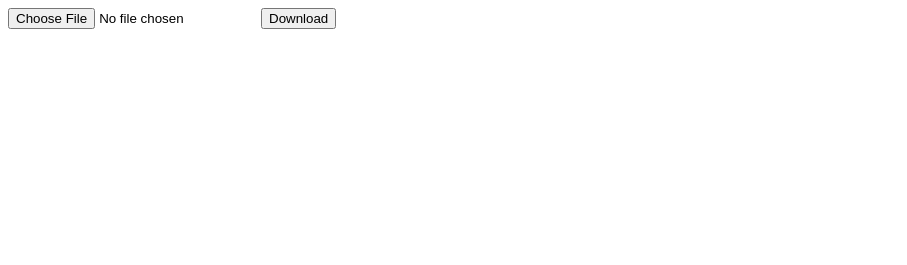
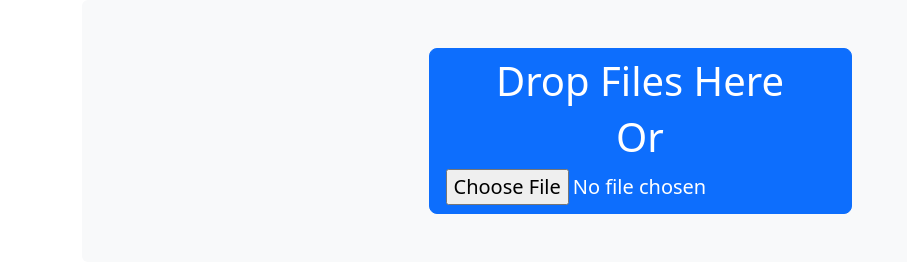
Before and after one commit to aferranteportfolio/FormatingCvsToTxtWebApp, a React app: page / in a window 1280 px wide. Shown: the whole page, without its empty margins (0-907 px from the left). Built offline with nearby package versions, Linux system fonts and the light colour scheme.

Commit message:
added bootstrap, added drag and drop functionality to read CSV files and take them into the state, added guidelines for the project

```diff
--- a/package.json
+++ b/package.json
@@ -12,6 +12,7 @@
   "author": "",
   "license": "ISC",
   "dependencies": {
+    "bootstrap": "^5.2.3",
     "express": "^4.18.2",
     "papaparse": "^5.3.2",
     "react": "^18.2.0",
--- a/src/index.js
+++ b/src/index.js
@@ -2,16 +2,18 @@ import React from 'react';
 import ReactDOM from 'react-dom';
 import { useState } from 'react';
 import Papa from 'papaparse';
+import 'bootstrap/dist/css/bootstrap.css'
 
 
 
 function CSVReader() {
+    debugger
     const [data, setData] = useState([]);
 
     const handleFileSelect = (event) => {
-        const file = event.target.files[0];
+        // const file = event.target.files[0];
+        const file = event.dataTransfer.files[0]
         const reader = new FileReader();
-
         reader.onload = (event) => {
             const csvData = Papa.parse(event.target.result, {
                 header: true,
@@ -21,6 +23,17 @@ function CSVReader() {
         };
         reader.readAsText(file);
     };
+
+    const handleDragOVer = (event) => {
+        event.preventDefault()
+    }
+
+
+    const handleDrop = (event) => {
+        event.preventDefault()
+        handleFileSelect(event)
+    }
+
 
     const handleDownload = () => {
         const csv = Papa.unparse(data);
@@ -35,36 +48,57 @@ function CSVReader() {
         document.body.removeChild(a);
     };
 
-
     return (
-        <div>
-            <input type="file" onChange={handleFileSelect} />
-            <button onClick={handleDownload}>Download</button>
-
-
-
-            <div>
-                <div>
-                    {data.map((item, index) => (
-                        <div key={index} style={{ border: '1px solid black' }}>
-
-                            {Object.keys(item).map((keyItems, i) => {
-                                if (Object.values(item)[i]) {
-                                    return (
-                                        <li key={index}>{JSON.stringify(Object.keys(item)[i])} : {JSON.stringify(Object.values(item)[i])}</li>
-                                    )
-                             }
-
-
-                            })}
-
-                        </div>
-                    ))}
+        <div class='text-center'>
+            <div class='container'>
+                <div class="bg-light p-5 rounded">
+                    {(!data.length[1]) && (
+                            <div className='btn btn-lg btn-primary'
+                            onDragOver={handleDragOVer}
+                            onDrop={handleDrop}
+                            >
+                                <h1>Drop Files Here</h1>
+                                <h1>Or</h1>
+                                <input type="file" onChange={handleFileSelect}/>
+                        </div>)
+                    }
+                    </div>
                 </div>
-            </div>
-        </div>
-    );
+            </div>);
 }
 
 
 ReactDOM.render(<CSVReader />, document.getElementById('root'));
+
+
+
+// <button onClick={handleDownload}>Download</button>
+            // <div>
+            //     <div>
+            //         {data.map((item, index) => (
+            //             <div key={index} style={{ border: '1px solid black' }}>
+            //                 {Object.keys(item).map((keyItems, i) => {
+            //                     if (Object.values(item)[i]) {
+            //                         return (
+            //                             <li key={index}>{JSON.stringify(Object.keys(item)[i])} : {JSON.stringify(Object.values(item)[i])}</li>
+            //                         )
+            //                  }
+            //                 })}
+            //             </div>
+            //         ))}
+            //     </div>
+            // </div>
+
+
+
+// <>
+//             {!data && (
+//                 <div>
+//                     <h1>Drop Files Here</h1>
+//                     <h1>Or</h1>
+//                     <button>Upload</button>
+//                 </div>)
+//             }
+
+
+//         </>
```
Also changed, not shown: build/asset-manifest.json, build/index.html, build/static/js/main.389cf02d.js.LICENSE.txt (renamed from build/static/js/main.75f8a788.js.LICENSE.txt), design/PAGE 1.png (added), design/PAGE 2.png (added), design/PAGE 3.png (added), 8 other files.
